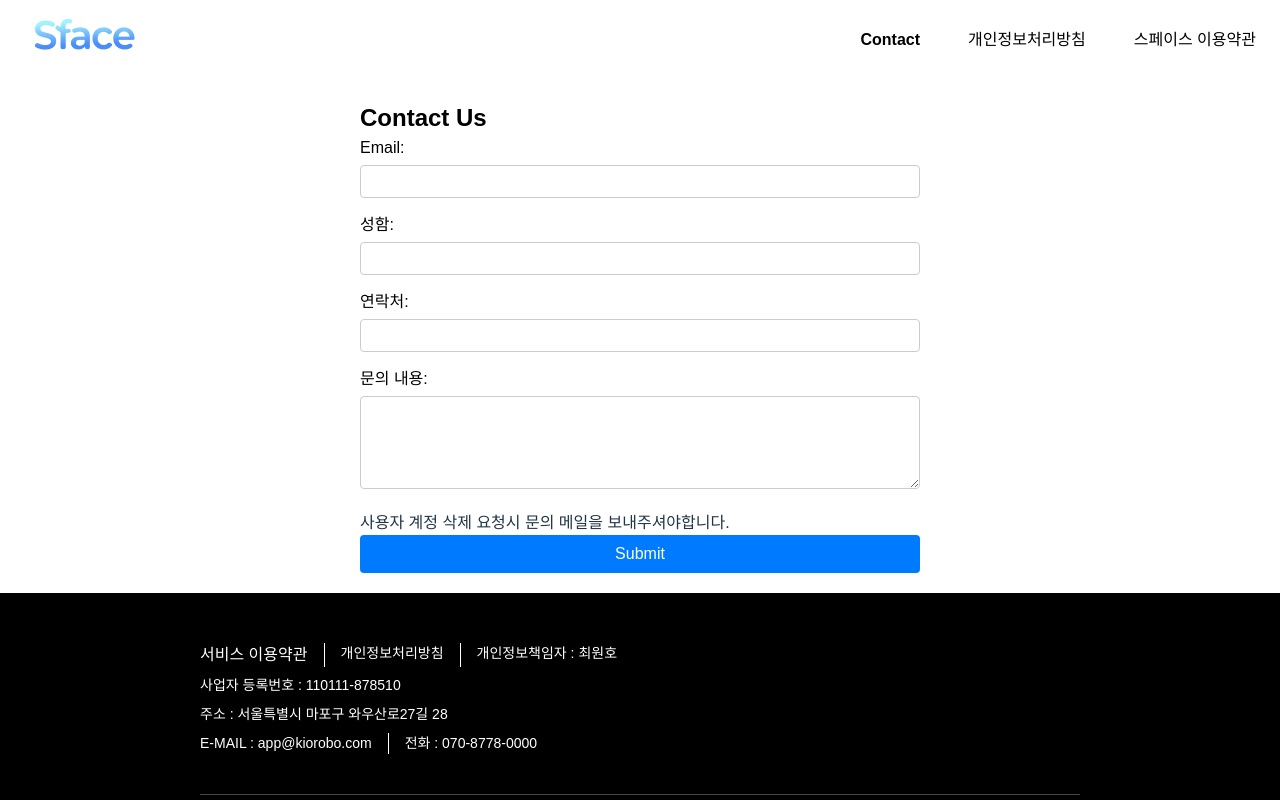
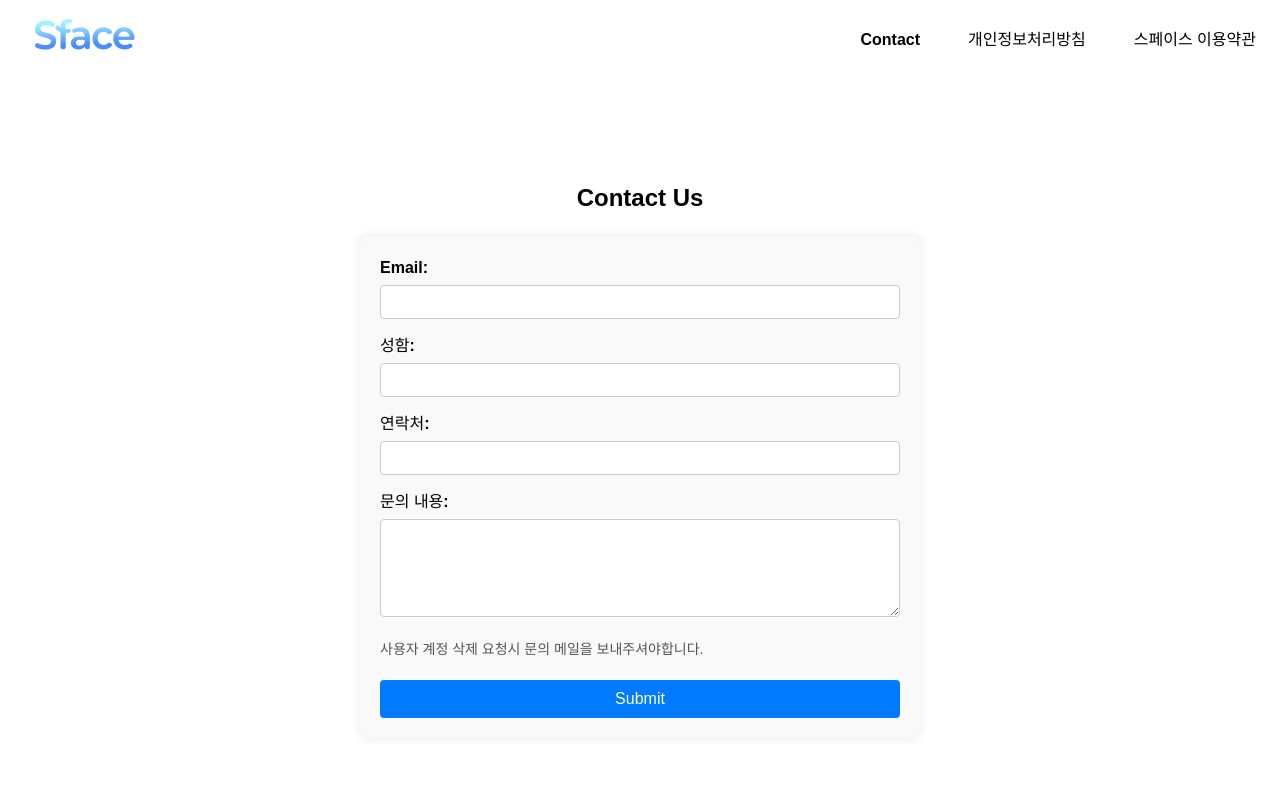
Before and after one commit to Unpackyourdream-Paprika/sface-main-home, a React (Vite) app: page /Contact in a window 1280 px wide. Shown: the top 800 px of the page. Built offline with nearby package versions, Linux system fonts and the light colour scheme; a web font is replaced by a local one.

Commit message:
fix contact page css

```diff
--- /dev/null
+++ b/src/components/page/Contact.css
@@ -0,0 +1,88 @@
+/* Contact.css */
+
+.contact-form-container {
+  max-width: 600px;
+  margin: 0 auto;
+  padding: 100px 20px;
+}
+
+.contact-form-title {
+  color: #000;
+  text-align: center;
+  margin-bottom: 20px;
+}
+
+.contact-form {
+  background-color: #f9f9f9;
+  padding: 20px;
+  border-radius: 8px;
+  box-shadow: 0 0 10px rgba(0, 0, 0, 0.1);
+}
+
+.form-group {
+  margin-bottom: 15px;
+}
+
+.form-label {
+  display: block;
+  margin-bottom: 5px;
+  color: #000;
+  font-weight: 600;
+}
+
+.form-input,
+.form-textarea {
+  width: 100%;
+  padding: 8px;
+  border: 1px solid #ccc;
+  border-radius: 4px;
+  background-color: #fff;
+  color: #000;
+  font-size: 14px;
+  box-sizing: border-box;
+}
+
+.form-input:focus,
+.form-textarea:focus {
+  border-color: #007bff;
+  outline: none;
+}
+
+.form-textarea {
+  resize: vertical;
+}
+
+.error-message {
+  color: red;
+  margin-bottom: 15px;
+  font-weight: 500;
+}
+
+.success-message {
+  color: green;
+  font-weight: bold;
+  margin-top: 20px;
+  text-align: center;
+}
+
+.additional-info {
+  font-size: 14px;
+  color: #555;
+  margin-bottom: 20px;
+}
+
+.submit-button {
+  width: 100%;
+  padding: 10px;
+  background-color: #007bff;
+  color: #fff;
+  border: none;
+  border-radius: 4px;
+  cursor: pointer;
+  font-size: 16px;
+  transition: background-color 0.3s ease;
+}
+
+.submit-button:hover {
+  background-color: #0056b3;
+}
--- a/src/components/page/Contact.tsx
+++ b/src/components/page/Contact.tsx
@@ -1,5 +1,6 @@
 import React, { useState } from "react";
 import axios from "axios";
+import "./Contact.css";
 
 export default function ContactForm() {
   const [formData, setFormData] = useState({
@@ -39,49 +40,30 @@ export default function ContactForm() {
   };
 
   return (
-    <div
-      style={{
-        maxWidth: "600px",
-        margin: "0 auto",
-        padding: "20px",
-      }}
-    >
-      <h2 style={{ color: "#000" }}>Contact Us</h2>
+    <div className="contact-form-container">
+      <h2 className="contact-form-title">Contact Us</h2>
       {submitted ? (
-        <div style={{ color: "green", fontWeight: "bold", marginTop: "20px" }}>
+        <div className="success-message">
           Thank you for your inquiry! We will get back to you soon.
         </div>
       ) : (
-        <form onSubmit={handleSubmit}>
-          <div style={{ marginBottom: "15px" }}>
-            <label
-              htmlFor="email"
-              style={{ display: "block", marginBottom: "5px", color: "#000" }}
-            >
+        <form onSubmit={handleSubmit} className="contact-form">
+          <div className="form-group">
+            <label htmlFor="email" className="form-label">
               Email:
             </label>
             <input
-              type="text"
+              type="email"
               id="email"
               name="email"
               value={formData.email}
               onChange={handleChange}
               required
-              style={{
-                width: "100%",
-                padding: "8px",
-                border: "1px solid #ccc",
-                borderRadius: "4px",
-                backgroundColor: "#fff",
-                color: "#000",
-              }}
+              className="form-input"
             />
           </div>
-          <div style={{ marginBottom: "15px" }}>
-            <label
-              htmlFor="name"
-              style={{ display: "block", marginBottom: "5px", color: "#000" }}
-            >
+          <div className="form-group">
+            <label htmlFor="name" className="form-label">
               성함:
             </label>
             <input
@@ -91,21 +73,11 @@ export default function ContactForm() {
               value={formData.name}
               onChange={handleChange}
               required
-              style={{
-                width: "100%",
-                padding: "8px",
-                border: "1px solid #ccc",
-                borderRadius: "4px",
-                backgroundColor: "#fff",
-                color: "#000",
-              }}
+              className="form-input"
             />
           </div>
-          <div style={{ marginBottom: "15px" }}>
-            <label
-              htmlFor="contact"
-              style={{ display: "block", marginBottom: "5px", color: "#000" }}
-            >
+          <div className="form-group">
+            <label htmlFor="contact" className="form-label">
               연락처:
             </label>
             <input
@@ -115,21 +87,11 @@ export default function ContactForm() {
               value={formData.contact}
               onChange={handleChange}
               required
-              style={{
-                width: "100%",
-                padding: "8px",
-                border: "1px solid #ccc",
-                borderRadius: "4px",
-                backgroundColor: "#fff",
-                color: "#000",
-              }}
+              className="form-input"
             />
           </div>
-          <div style={{ marginBottom: "15px" }}>
-            <label
-              htmlFor="inquiry"
-              style={{ display: "block", marginBottom: "5px", color: "#000" }}
-            >
+          <div className="form-group">
+            <label htmlFor="inquiry" className="form-label">
               문의 내용:
             </label>
             <textarea
@@ -139,33 +101,14 @@ export default function ContactForm() {
               onChange={handleChange}
               required
               rows={5}
-              style={{
-                width: "100%",
-                padding: "8px",
-                border: "1px solid #ccc",
-                borderRadius: "4px",
-                backgroundColor: "#fff",
-                color: "#000",
-              }}
+              className="form-textarea"
             ></textarea>
           </div>
-          {error && (
-            <div style={{ color: "red", marginBottom: "15px" }}>{error}</div>
-          )}
-          <p>사용자 계정 삭제 요청시 문의 메일을 보내주셔야합니다.</p>
-          <button
-            type="submit"
-            style={{
-              width: "100%",
-              padding: "10px",
-              backgroundColor: "#007BFF",
-              color: "#fff",
-              border: "none",
-              borderRadius: "4px",
-              cursor: "pointer",
-              fontSize: "16px",
-            }}
-          >
+          {error && <div className="error-message">{error}</div>}
+          <p className="additional-info">
+            사용자 계정 삭제 요청시 문의 메일을 보내주셔야합니다.
+          </p>
+          <button type="submit" className="submit-button">
             Submit
           </button>
         </form>
```
